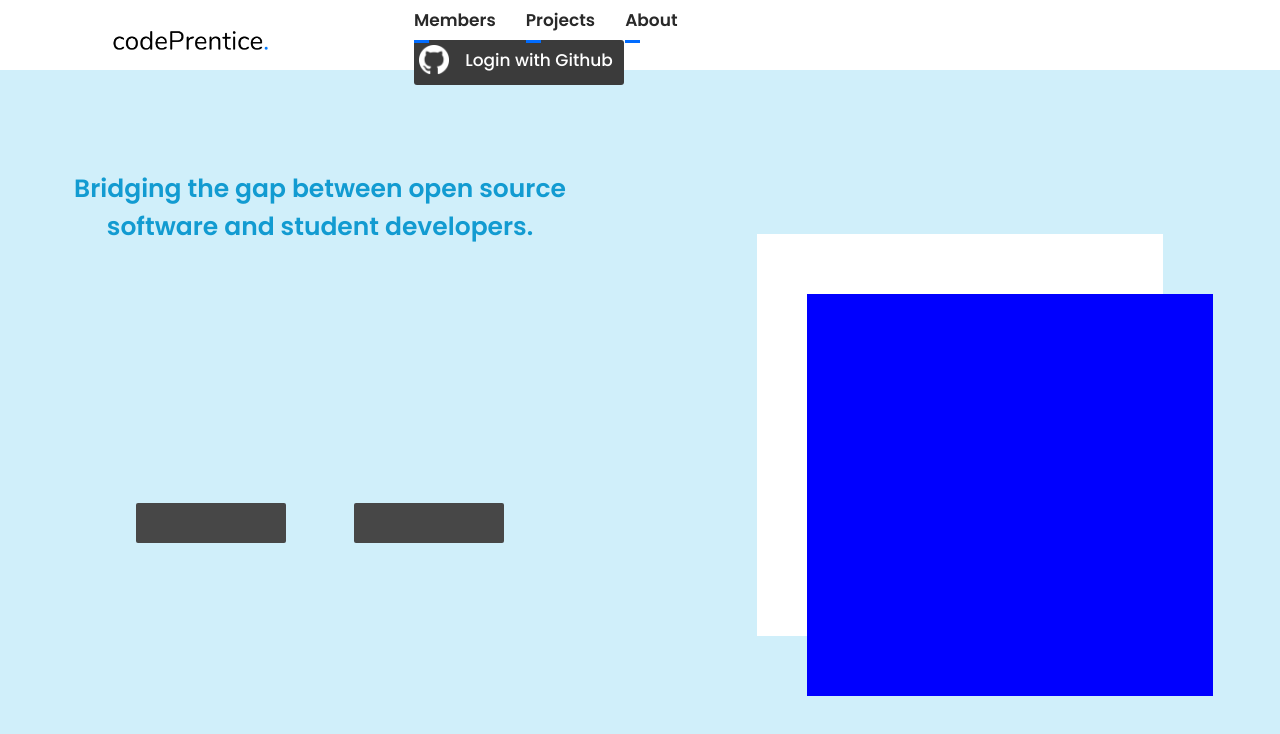
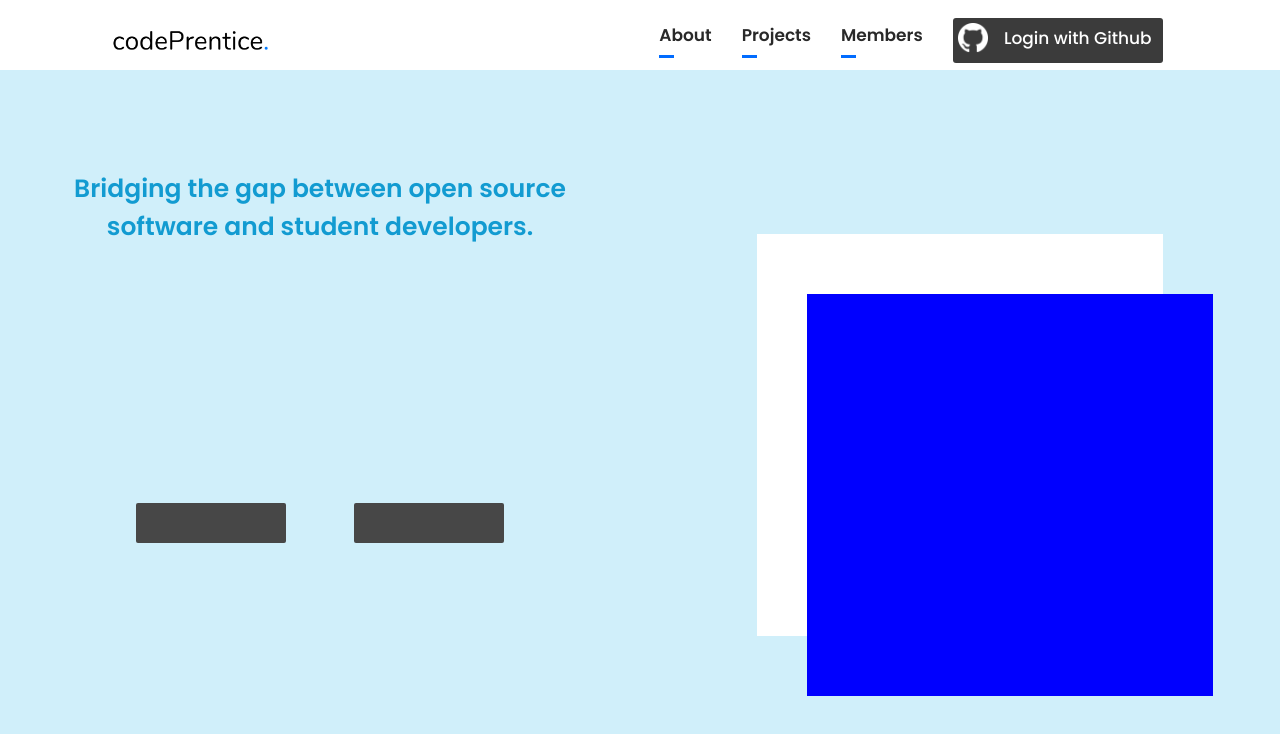
Before and after one commit to codeprentice-org/codeprentice-site-revamped, a React (Create React App) app in the folder frontend/: page / in a window 1280 px wide. Shown: the top 734 px of the page. Built offline with nearby package versions, Linux system fonts and the light colour scheme.

Commit message:
Fixed state error

```diff
--- a/frontend/src/components/main/main.tsx
+++ b/frontend/src/components/main/main.tsx
@@ -14,7 +14,7 @@ interface MainProps {
 }
 
 const Main: React.FC<MainProps> = () => {
-    const [blur,undoBlur]=useState(false)
+    const [blur,undoBlur]=useState(true)
     return (
         <Router>
             <div className="body">
--- a/frontend/src/components/navbar/altnavbar.tsx
+++ b/frontend/src/components/navbar/altnavbar.tsx
@@ -9,7 +9,7 @@ interface navbarProps {
 }
 
 const AltNav: React.FC<navbarProps> = (props) => {
-    const [navOpen, toggleNav] = useState(false);
+    const [navOpen, toggleNav] = useState(true);
     const toggle = () => {
         toggleNav(!navOpen)
         props.blurContent(!props.blur)
--- a/frontend/src/components/navbar/navbar.tsx
+++ b/frontend/src/components/navbar/navbar.tsx
@@ -2,7 +2,6 @@ import React from 'react';
 import './navbar.css';
 import { Link } from "react-router-dom";
 interface navbarProps {
-
 }
 
 const Navbar: React.FC<navbarProps> = () => {
```
